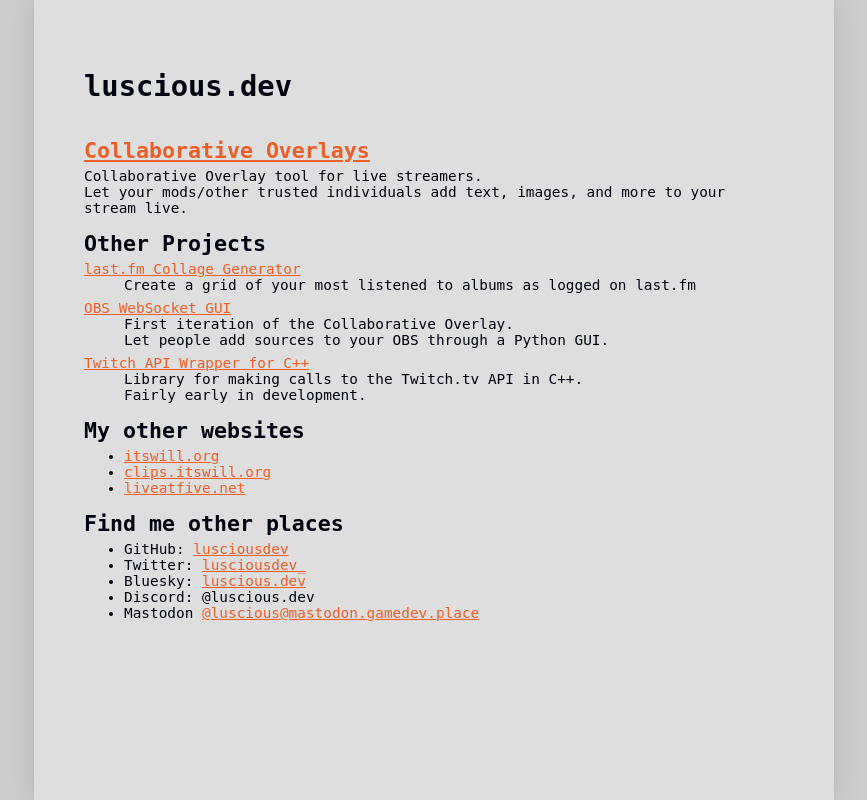
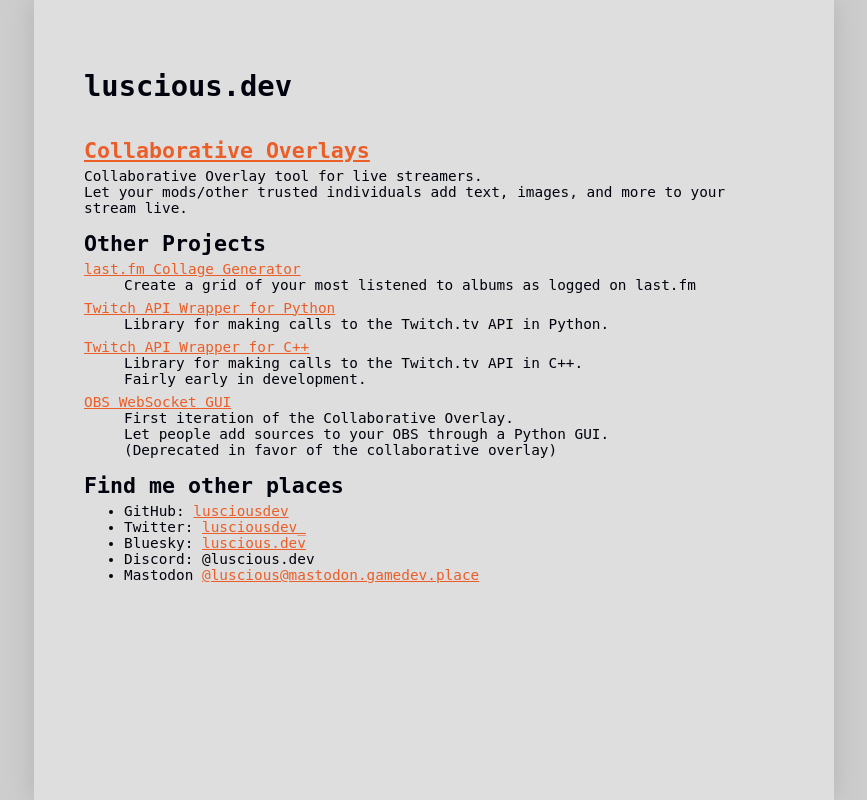
Before and after one commit to lusciousdev/luscious.dev, a Django app: template home/templates/home/index.html in a window 1280 px wide. Shown: the whole page, without its empty margins (206-1073 px from the left). Run offline with Django 4.2, Linux system fonts and the light colour scheme; the template is opened without the code that fills it, so the values that code supplies are empty.

Commit message:
update homepage

```diff
--- a/home/templates/home/index.html
+++ b/home/templates/home/index.html
@@ -24,17 +24,13 @@
         <dl class="link-list">
           <dt><a href="{% url 'lastfm:index' %}">last.fm Collage Generator</a></dt>
           <dd>Create a grid of your most listened to albums as logged on last.fm</dd>
-          <dt><a href="https://github.com/lusciousdev/obswsgui/">OBS WebSocket GUI</a></dt>
-          <dd>First iteration of the Collaborative Overlay.<br>Let people add sources to your OBS through a Python GUI.</dd>
+          <dt><a href="https://github.com/lusciousdev/luscioustwitch/">Twitch API Wrapper for Python</a></dt>
+          <dd>Library for making calls to the Twitch.tv API in Python.</dd>
           <dt><a href="https://github.com/lusciousdev/ctwitch/">Twitch API Wrapper for C++</a></dt>
           <dd>Library for making calls to the Twitch.tv API in C++.<br>Fairly early in development.</dd>
+          <dt><a href="https://github.com/lusciousdev/obswsgui/">OBS WebSocket GUI</a></dt>
+          <dd>First iteration of the Collaborative Overlay.<br>Let people add sources to your OBS through a Python GUI.<br>(Deprecated in favor of the collaborative overlay)</dd>
         </dl>
-        <h2 class="section-title">My other websites</h2>
-        <ul class="link-list">
-          <li><a href="https://itswill.org/">itswill.org</a></li>
-          <li><a href="https://clips.itswill.org/">clips.itswill.org</a></li>
-          <li><a href="https://liveatfive.net/">liveatfive.net</a></li>
-        </ul>
         <h2 class="section-title">Find me other places</h2>
         <ul class="link-list">
           <li>GitHub: <a href="https://github.com/lusciousdev">lusciousdev</a></li>
--- a/overlay/static/overlay/edit.js
+++ b/overlay/static/overlay/edit.js
@@ -35,7 +35,7 @@ var sendCanvasPoints = {};
 
 const MOUSE_MOVE_COOLDOWN = 16;
 
-const WEBSOCKET_SEND_COOLDOWN = 100; // ms
+const WEBSOCKET_SEND_COOLDOWN = 25; // ms
 var websocketEventQueue = []
 
 var streamEmbed;
```
